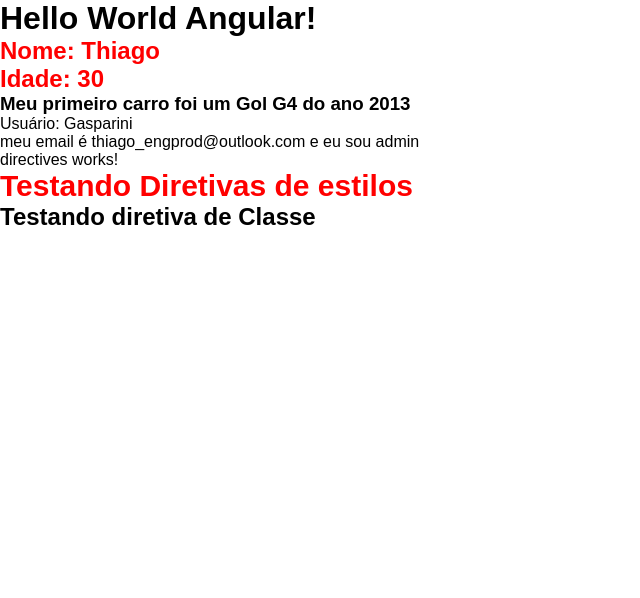
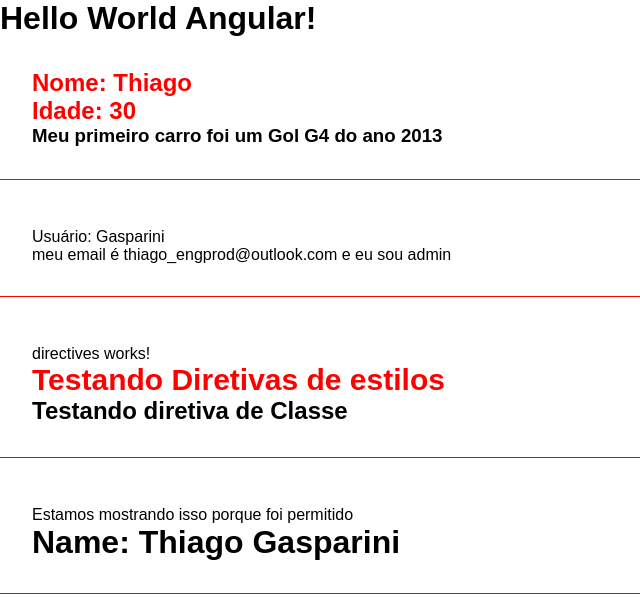
Before and after one commit to ThiagoGasparini/Angular-Study, an Angular app: page / in a window 1280 px wide. Shown: the top 598 px of the page, without its empty margins (0-640 px from the left). Built offline with nearby package versions, Linux system fonts and the light colour scheme.

Commit message:
renderização condicional com @if e @else

```diff
--- a/src/app/app.component.html
+++ b/src/app/app.component.html
@@ -2,3 +2,4 @@
 <app-first-component></app-first-component>
 <app-parent-data [name]='userName' [data]='userData'></app-parent-data>
 <app-directives></app-directives>
+<app-if-render></app-if-render>
--- a/src/app/app.component.ts
+++ b/src/app/app.component.ts
@@ -3,11 +3,12 @@ import { RouterOutlet } from '@angular/router';
 import { FirstComponentComponent } from './components/first-component/first-component.component';
 import { ParentDataComponent } from './components/parent-data/parent-data.component';
 import { DirectivesComponent } from './components/directives/directives.component'
+import { IfRenderComponent } from './components/if-render/if-render.component';
 
 @Component({
   selector: 'app-root',
   standalone: true,
-  imports: [RouterOutlet, FirstComponentComponent, ParentDataComponent, DirectivesComponent],
+  imports: [RouterOutlet, FirstComponentComponent, ParentDataComponent, DirectivesComponent, IfRenderComponent],
   templateUrl: './app.component.html',
   styleUrl: './app.component.css',
 })
--- a/src/app/components/directives/directives.component.html
+++ b/src/app/components/directives/directives.component.html
@@ -1,6 +1,8 @@
-<p>directives works!</p>
-<h2 [ngStyle]="{ 'font-size': size + 'px', 'font-family': font, color: color }">
-  Testando Diretivas de estilos
-</h2>
+<div class="class">
+  <p>directives works!</p>
+  <h2 [ngStyle]="{ 'font-size': size + 'px', 'font-family': font, color: color }">
+    Testando Diretivas de estilos
+  </h2>
 
-<h2 [ngClass]='classes'>Testando diretiva de Classe</h2>
+  <h2 [ngClass]='classes'>Testando diretiva de Classe</h2>
+</div>
--- a/src/app/components/first-component/first-component.component.html
+++ b/src/app/components/first-component/first-component.component.html
@@ -1,3 +1,5 @@
-<h2>Nome: {{ name }}</h2>
-<h2>Idade: {{ age }}</h2>
-<h3>Meu primeiro carro foi um {{ car.name }} do ano {{ car.year }}</h3>
+<div class="class">
+  <h2>Nome: {{ name }}</h2>
+  <h2>Idade: {{ age }}</h2>
+  <h3>Meu primeiro carro foi um {{ car.name }} do ano {{ car.year }}</h3>
+</div>
--- /dev/null
+++ b/src/app/components/if-render/if-render.component.html
@@ -0,0 +1,13 @@
+<div class="class">
+  @if (canShow === true) {
+  <div>Estamos mostrando isso porque foi permitido</div>
+  } @else {
+  <h2>Texto oculto pelo if</h2>
+  }
+
+  @if (name === 'Thiago Gasparini') {
+  <h1>Name: {{ name }}</h1>
+  } @else {
+  <h1>Name: Você passou o nome errado</h1>
+  }
+</div>
--- /dev/null
+++ b/src/app/components/if-render/if-render.component.ts
@@ -0,0 +1,13 @@
+import { Component } from '@angular/core';
+
+@Component({
+  selector: 'app-if-render',
+  standalone: true,
+  imports: [],
+  templateUrl: './if-render.component.html',
+  styleUrl: './if-render.component.css',
+})
+export class IfRenderComponent {
+  canShow: boolean = true;
+  name: string = 'Thiago Gasparini';
+}
--- a/src/app/components/parent-data/parent-data.component.html
+++ b/src/app/components/parent-data/parent-data.component.html
@@ -1,2 +1,4 @@
-<p>Usuário: {{ name }}</p>
-<p>meu email é {{ data.email }} e eu sou {{ data.role }}</p>
+<div class="class">
+  <p>Usuário: {{ name }}</p>
+  <p>meu email é {{ data.email }} e eu sou {{ data.role }}</p>
+</div>
--- a/src/styles.css
+++ b/src/styles.css
@@ -3,3 +3,13 @@
   padding: 0;
   font-family: Arial, Helvetica, sans-serif;
 }
+
+body {
+  padding-bottom: 500px;
+}
+
+.class {
+  border-bottom: 1px solid red;
+  padding: 2em;
+  margin-bottom: 1em;
+}
```
Also changed, not shown: src/app/components/if-render/if-render.component.css (added), 1 other file (tests, documents, lock files or other folders).
